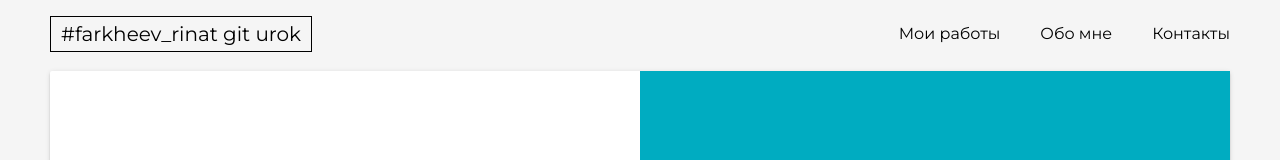
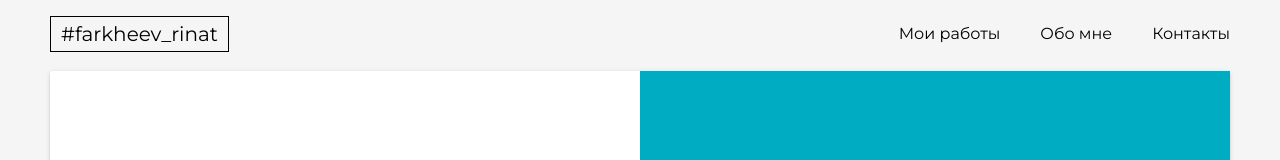
Before and after one commit to RinatFarkheev/Farkheev_Rinat_Portfolio, a plain HTML site: page app/index.html in a window 1280 px wide. Shown: the top 160 px of the page. Drawn offline with nearby package versions, Linux system fonts and the light colour scheme.

Commit message:
third commit

```diff
--- a/app/index.html
+++ b/app/index.html
@@ -13,7 +13,7 @@
 		<div class="header__top flex-container">
 			<!--  header__logo  -->
 			<div class="header__logo">
-				<a class="logo">#farkheev_rinat git urok</a>
+				<a class="logo">#farkheev_rinat</a>
 			</div>
 			<!--  header__menu  -->
 			<div class="header__menu">
```
